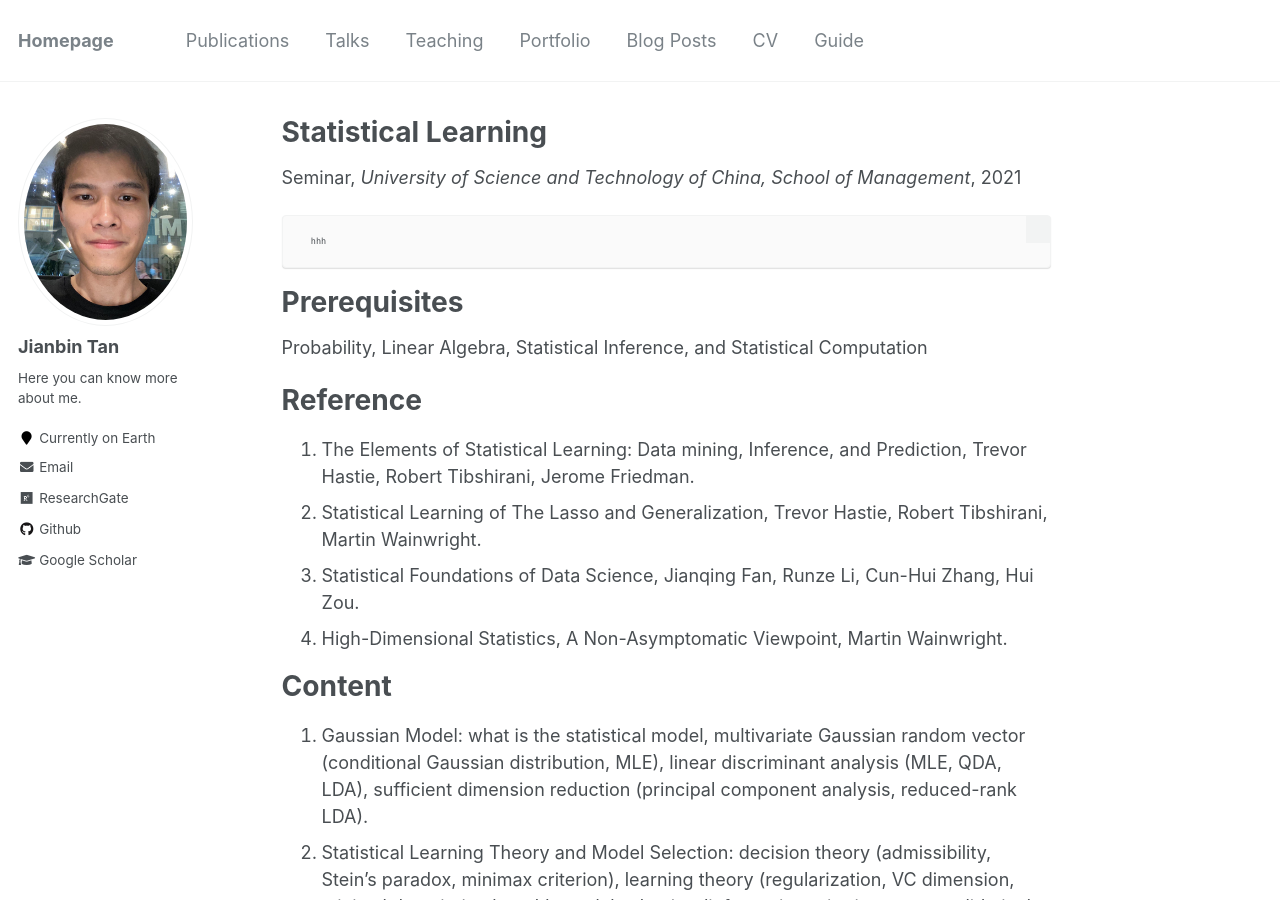
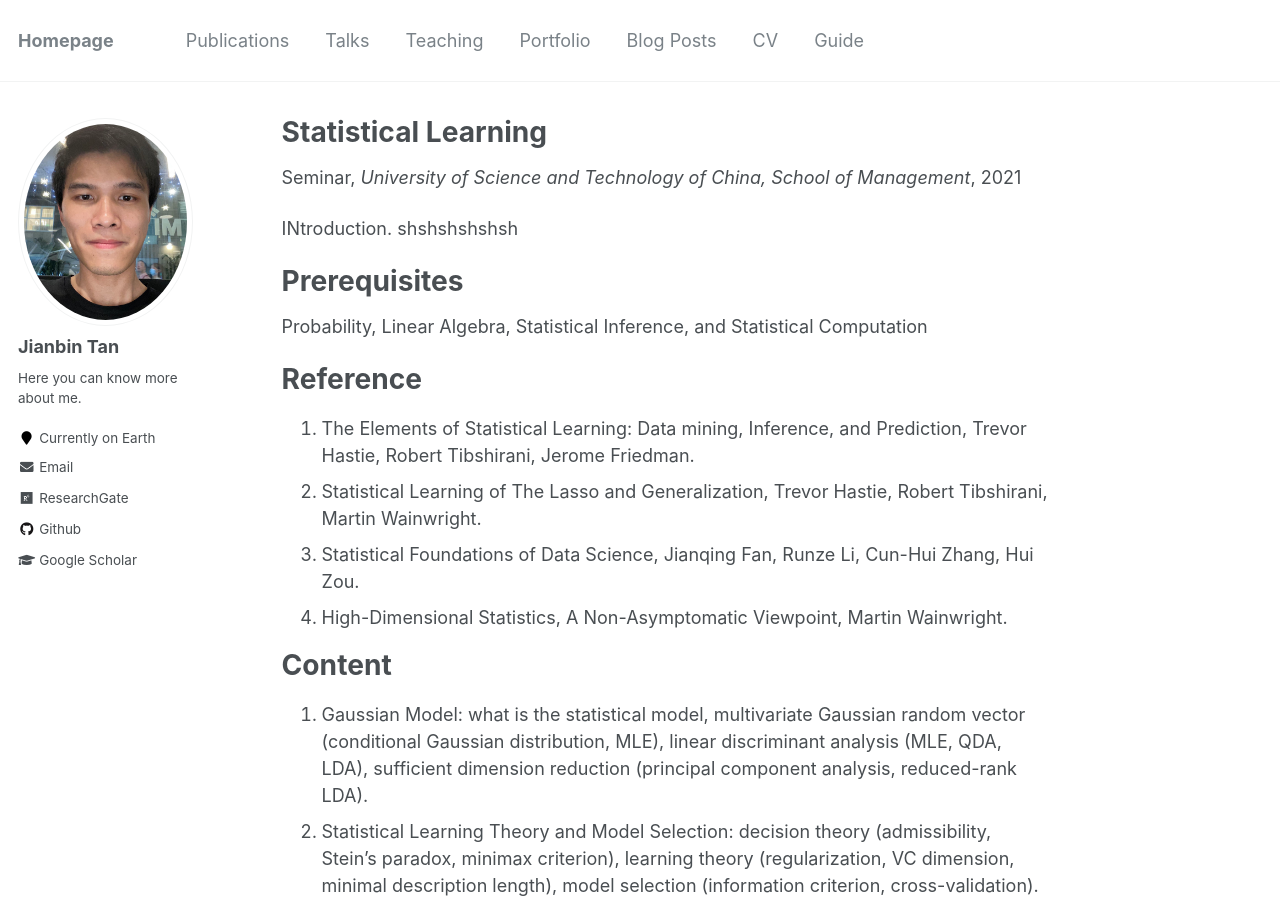
Before and after one commit to Tan-jianbin/Tan-jianbin.github.io, a Jekyll site: the page built from _teaching/2021-spring-teaching-1.md, in a window 1280 px wide and 900 px high. Built offline with Jekyll 4.4.1, drawn with Linux system fonts in a browser that asks for light colours.

Commit message:
Update 2021-spring-teaching-1.md

```diff
--- a/_teaching/2021-spring-teaching-1.md
+++ b/_teaching/2021-spring-teaching-1.md
@@ -8,7 +8,7 @@ date: 2021-09-01
 location: "Hefei, China"
 ---
 
-      hhh
+INtroduction. shshshshshsh
 
 
 Prerequisites
```
